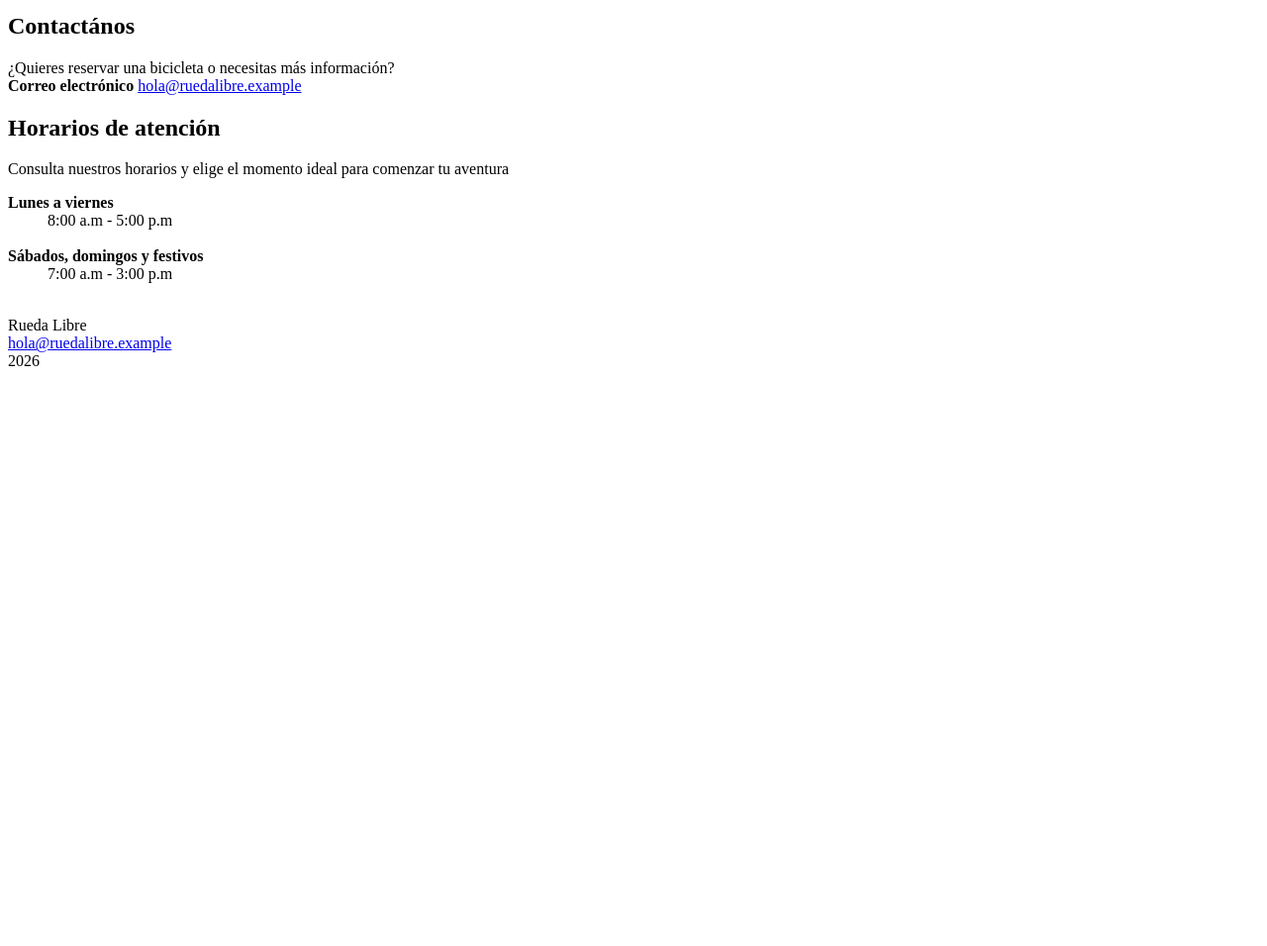
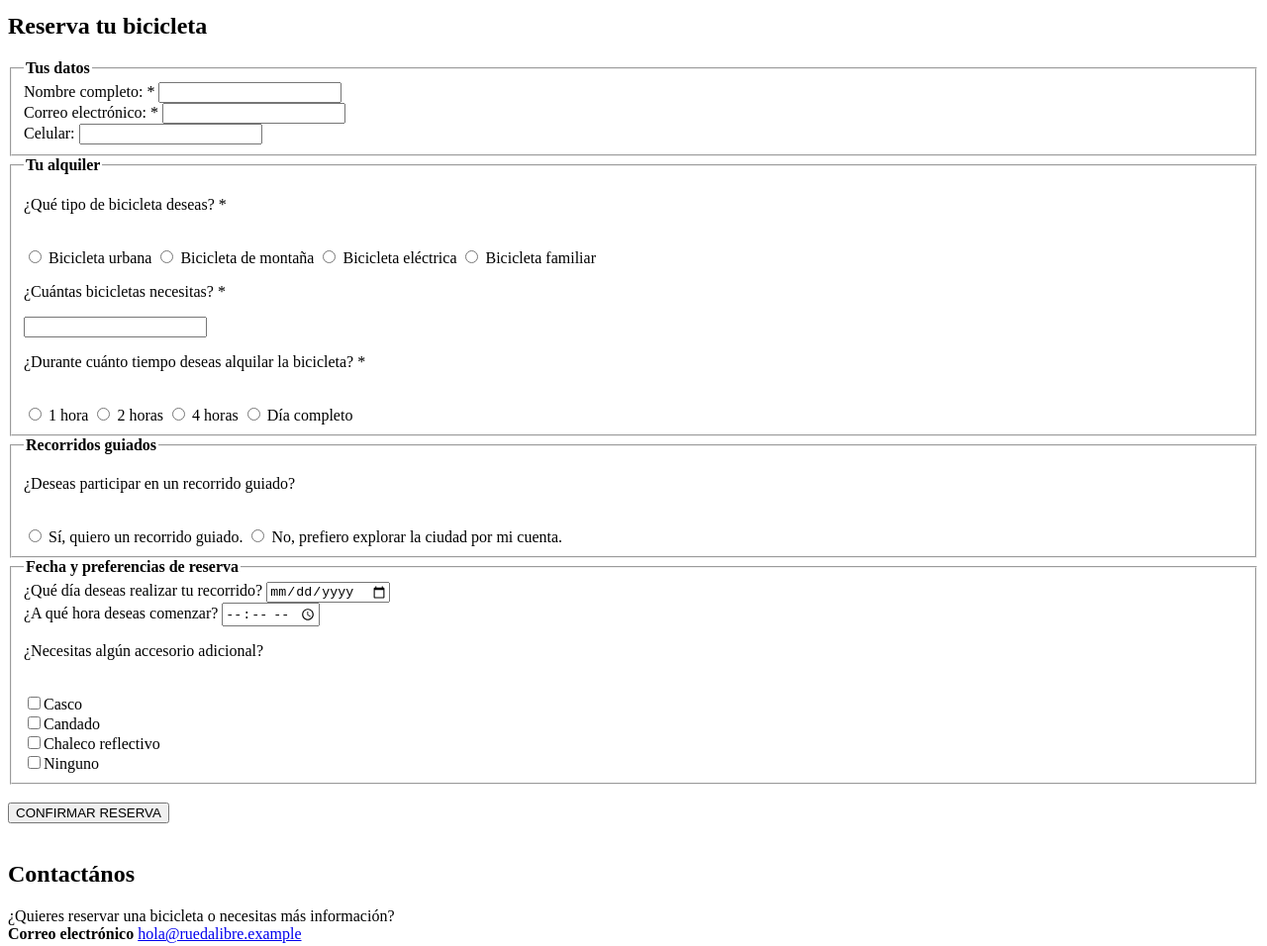
Before and after one commit to LauraVargasLenis/modulo-html-css, a plain HTML site: page rueda-libre/paginas/reservas.html in a window 1280 px wide. Shown: the part 400-1356 px from the top of the page at 99% size. Before the commit the page ends 800 px from the top, so only its background shows below. Drawn offline with Linux system fonts and the light colour scheme.

Commit message:
feat: Página de reservas

```diff
--- a/rueda-libre/paginas/reservas.html
+++ b/rueda-libre/paginas/reservas.html
@@ -12,7 +12,6 @@
             <h1>Reserva tu bicicleta</h1>
             <img src="../img/logo.png" alt="logo Rueda Libre" width="200">
         </section>
-    </header>
 
         <nav>
             <ul>
@@ -21,17 +20,97 @@
                 <li><a href="reservas.html">Reservas</a></li>
             </ul>
         </nav>
+    </header>
 
-
+    <main>
         <p>¿Listo para descubrir Medellín sobre dos ruedas?
             <br>En Rueda Libre queremos acompañarte en tu próxima aventura. Contáctanos para consultar la disponibilidad de nuestras bicicletas y realizar tu reserva.
         </p>
 
+        <section id="Reserva-bici">
+            <h2>Reserva tu bicicleta</h2>
+            <form action="gracias.html" method="post">
+                <fieldset>
+                    <legend><strong>Tus datos</strong></legend>
+                    <label for="nombre">Nombre completo: * </label>
+                        <input type="text" id="nombre" name="nombre" required>
+                    <br><label for="correo">Correo electrónico: *</label>
+                        <input type="email" name="correo" id="correo" required>
+                    <br><label for="celular">Celular:</label>
+                        <input type="tel" name="celular" id="celular" pattern="3[0-9]{9}" maxlength="10"
+                        title="Ingresa un número de 10 dígitos que comience por 3">
+                </fieldset>
+
+                <fieldset>
+                    <legend><strong>Tu alquiler</strong></legend>
+                    <p>¿Qué tipo de bicicleta deseas? *</p>
+                    <br>
+                    <input type="radio" name="tipo-bici" id="urbana" required>
+                        <label for="urbana">Bicicleta urbana</label>
+                    <input type="radio" name="tipo-bici" id="montaña">
+                        <label for="montaña">Bicicleta de montaña</label>
+                    <input type="radio" name="tipo-bici" id="electrica">
+                        <label for="electrica">Bicicleta eléctrica</label>
+                    <input type="radio" name="tipo-bici" id="familiar">
+                        <label for="familiar">Bicicleta familiar</label>
+                    <br>
+                    <p>¿Cuántas bicicletas necesitas? *</p>
+                        <input type="number" min="1" required>
+                    <br>
+                    <p>¿Durante cuánto tiempo deseas alquilar la bicicleta? *</p>
+                        <br><input type="radio" name="tiempo" id="1hora" required>
+                            <label for="1hora">1 hora</label>
+                        <input type="radio" name="tiempo" id="2horas">
+                            <label for="2horas">2 horas</label>
+                        <input type="radio" name="tiempo" id="4horas">
+                            <label for="4horas">4 horas</label>
+                        <input type="radio" name="tiempo" id="dia-alquiler">
+                            <label for="dia-alquiler">Día completo</label>
+                </fieldset>
+
+                <fieldset>
+                    <legend><strong>Recorridos guiados</strong></legend>
+                    <p>¿Deseas participar en un recorrido guiado?</p>
+                        <br>
+                        <input type="radio" name="recorrido" id="si-recorrido" required>
+                            <label for="si-recorrido">Sí, quiero un recorrido guiado.</label>
+                        <input type="radio" name="recorrido" id="no-recorrido">
+                            <label for="no-recorrido">No, prefiero explorar la ciudad por mi cuenta.</label>
+                </fieldset>
+
+                <fieldset>
+                    <legend><strong>Fecha y preferencias de reserva</strong></legend>
+                    <label for="dia">¿Qué día deseas realizar tu recorrido?</label>
+                        <input type="date" name="dia" id="dia">
+                    <br>
+                    <label for="hora">¿A qué hora deseas comenzar?</label>
+                        <input type="time" name="hora" id="hora">
+                    <br>
+                    <p>¿Necesitas algún accesorio adicional?</p>
+                        <br>
+                        <input type="checkbox" name="accesorios" id="casco">Casco
+                        <br>
+                        <input type="checkbox" name="accesorios" id="candado">Candado
+                        <br>
+                        <input type="checkbox" name="accesorios" id="chaleco">Chaleco reflectivo
+                        <br>
+                        <input type="checkbox" name="accesorios" id="ninguno">Ninguno
+                </fieldset>
+                <br>
+                <button type="submit">CONFIRMAR RESERVA</button>
+
+            </form>
+        </section>
+
+        <br>
+
+        <section id="contactenos">
             <h2>Contactános</h2>
                 <p>
                     ¿Quieres reservar una bicicleta o necesitas más información?
                     <br><strong>Correo electrónico</strong> <a href="mailto:hola@ruedalibre.example">hola@ruedalibre.example</a>
                 </p>
+        </section>
 
         <section id="horarios">
             <h2>Horarios de atención</h2>
@@ -39,19 +118,23 @@
             <dl>
                 <dt><strong>Lunes a viernes</strong></dt>
                     <dd>8:00 a.m - 5:00 p.m</dd>
-            <br>
                 <dt><strong>Sábados, domingos y festivos</strong></dt>
                     <dd>7:00 a.m - 3:00 p.m</dd>
             </dl>
         </section>
 
         <br>
+    </main>
 
-    <section>
+    <footer>
+        <address>
+            <p>
                 Rueda Libre
                 <br><a href="mailto:hola@ruedalibre.example">hola@ruedalibre.example</a>
                 <br>2026
-    </section>
+            </p>
+        </address>
+    </footer>
 
 
 </body>
```
Also changed, not shown: rueda-libre/index.html (+38 -21 lines), rueda-libre/paginas/tarifas.html (+9 -7 lines), rueda-libre/paginas/gracias.html (added). Lines whose indentation alone changed are shown as unchanged.
